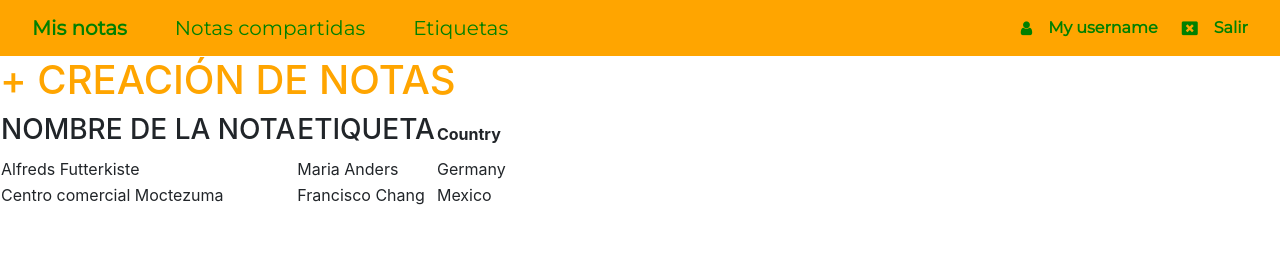
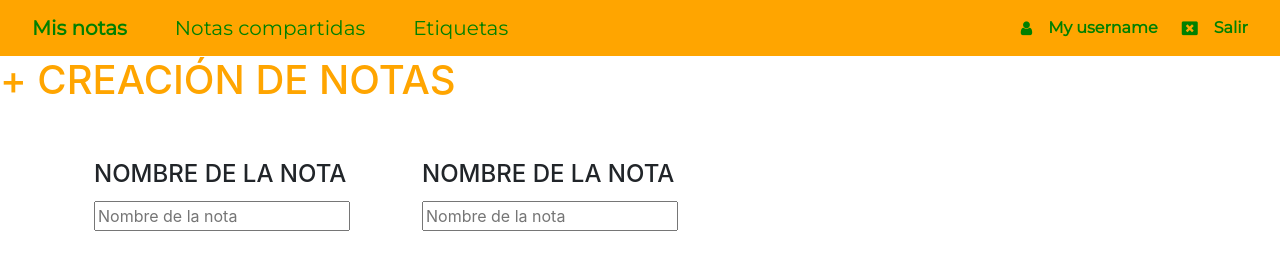
Before and after one commit to ITSunbank/DASW_Project, a plain HTML site: page crearNota.html in a window 1280 px wide. Drawn offline with nearby package versions, Linux system fonts and the light colour scheme.

Commit message:
Cambios realizados en etiquetas

```diff
--- a/crearNota.html
+++ b/crearNota.html
@@ -36,30 +36,25 @@
         </div>
     </nav>
 
-    <div id="creacinNotas" class="body">
+    <div id="creacionNotas" class="body">
         <div class="flex-grow-1">
             <form class="form-inline">
                 <h1 style="color:orange">+ CREACIÓN DE NOTAS</h1>
             </form>
         </div>
-        <div class="flex-grow-2">
-            <table>
-                <tr>
-                  <th><h3 class="list-item">NOMBRE DE LA NOTA</h3></th>
-                  <th><h3 class="list-item">ETIQUETA</h3></th>
-                  <th>Country</th>
-                </tr>
-                <tr>
-                  <td>Alfreds Futterkiste</td>
-                  <td>Maria Anders</td>
-                  <td>Germany</td>
-                </tr>
-                <tr>
-                  <td>Centro comercial Moctezuma</td>
-                  <td>Francisco Chang</td>
-                  <td>Mexico</td>
-                </tr>
-              </table>        </div>
+    </div>
+
+    <div class="container">
+        <div class="row">
+            <div class="cards mx-md-4 mt-md-5">
+                <h4 class="card-title">NOMBRE DE LA NOTA</h4>
+                <input type="text" id="nName" name="noteName" placeholder="Nombre de la nota"><br>
+            </div>
+            <div class="cards mx-md-5 mt-md-5">
+                <h4 class="card-title">NOMBRE DE LA NOTA</h4>
+                <input type="text" id="nName" name="noteName" placeholder="Nombre de la nota"><br>
+            </div>
+        </div>
     </div>
 
 </body>
```
Also changed, not shown: Etiquetas.html (+0 -11 lines), MisNotas.html (+3 -3 lines).
